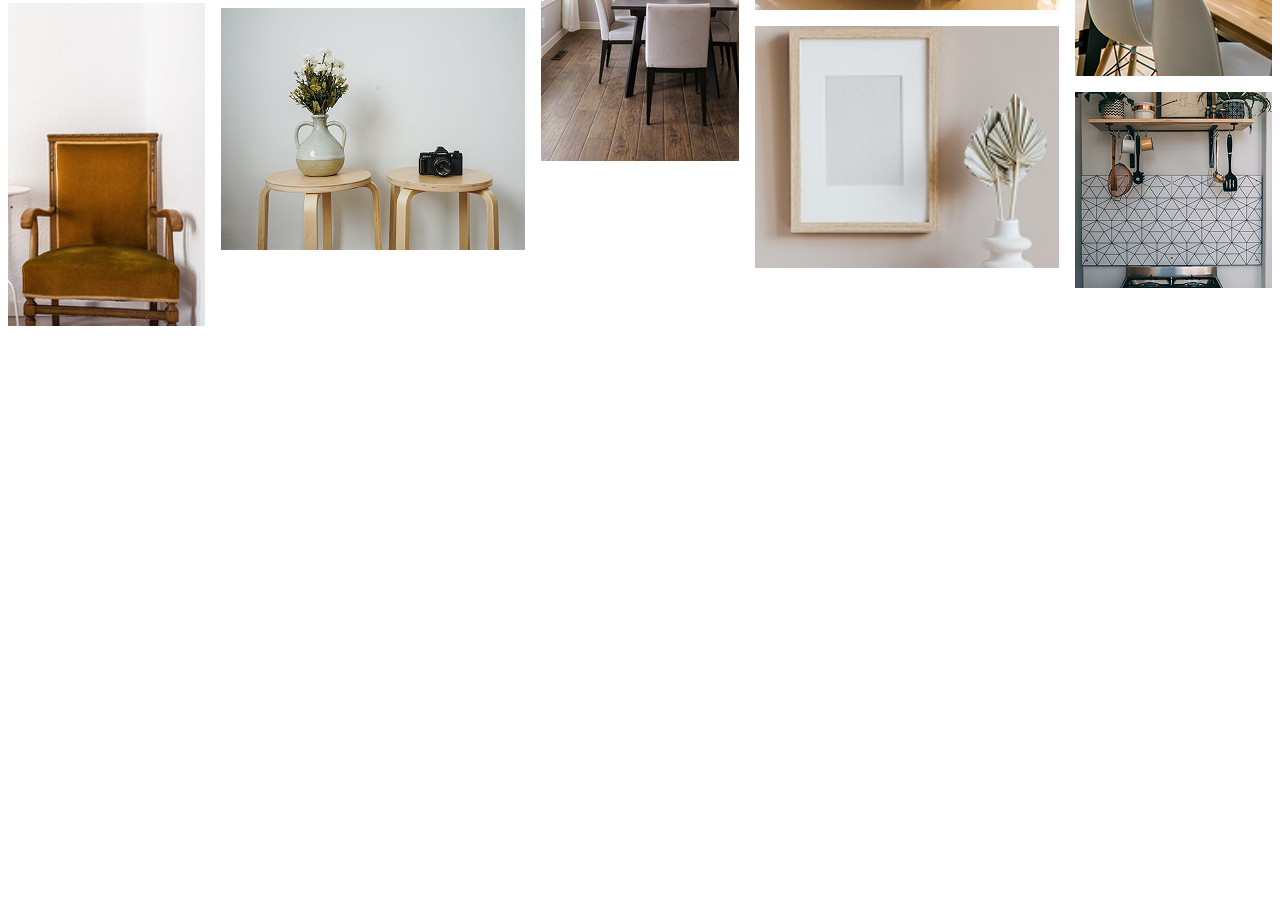
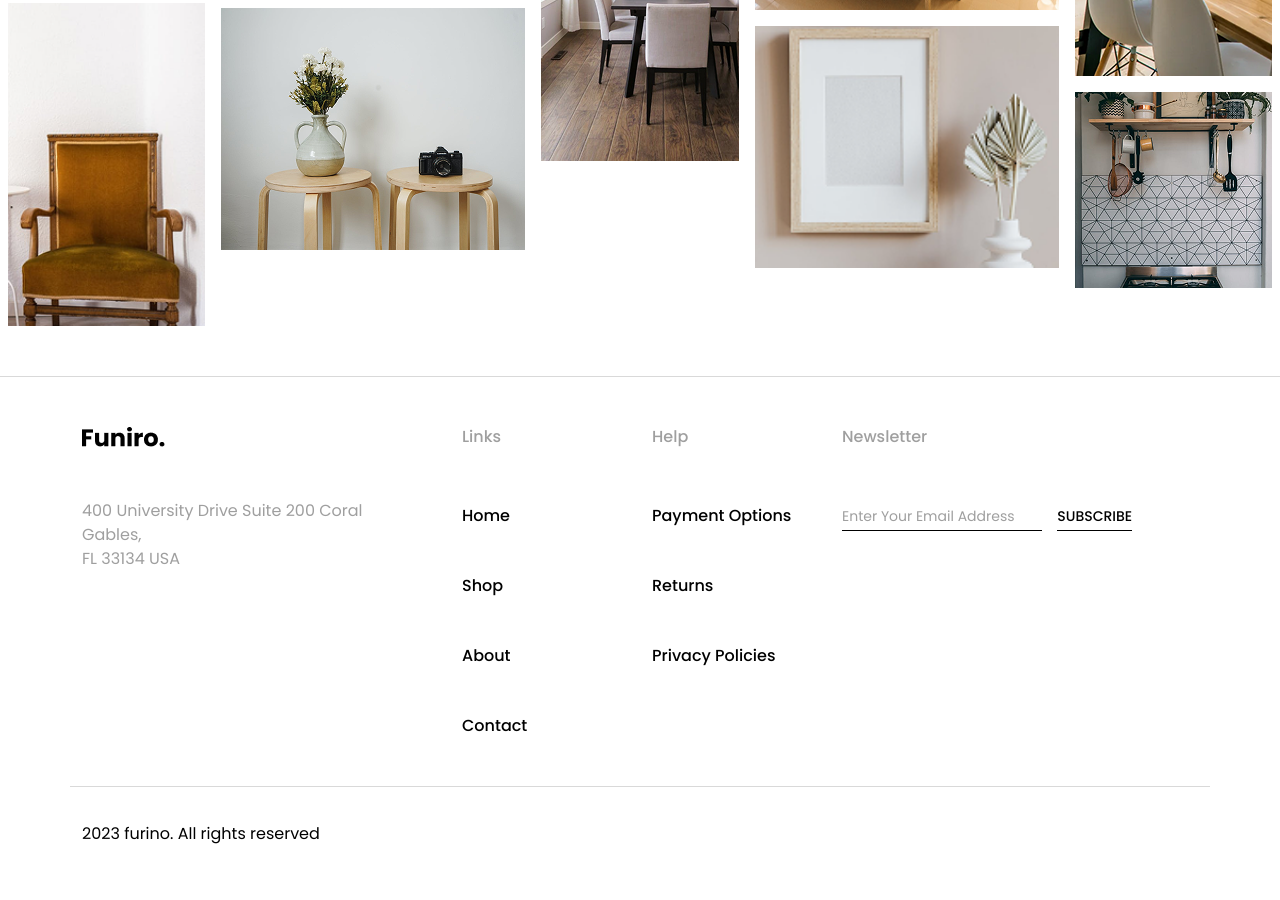
Before and after one commit to dev-mehedihassan/furniro, a plain HTML site: page index.html in a window 1280 px wide. Shown: the part 4068-4968 px from the top of the page. Before the commit the page ends 4444 px from the top, so only its background shows below. Drawn offline with Linux system fonts and the light colour scheme.

Commit message:
footer section added

```diff
--- a/css/style.css
+++ b/css/style.css
@@ -555,3 +555,107 @@ h1, h2, h3, h4, h5, h6, p{
 }
 
 /* ====== Share Setup Section Style End ====== */
+
+/* ====== Footer Section Style Start ====== */
+#footer {
+    padding-top: 48px;
+    padding-bottom: 38px;
+    border-top: 1px solid #D9D9D9;
+}
+
+.footer_address {
+    width: 285px;
+    font-weight: 400;
+    font-size: 16px;
+    line-height: 24px;
+    color: #9F9F9F;
+    margin-top: 50px;
+}
+
+.footer_heading {
+    font-weight: 500;
+    font-size: 16px;
+    line-height: 24px;
+    color: #9F9F9F;
+    margin-bottom: 55px;
+}
+
+.footer_links ul {
+    padding: 0;
+    margin: 0;
+}
+
+.footer_links ul li {
+    margin-bottom: 46px;
+}
+
+.footer_links ul li:last-child {
+    margin-bottom: 0;
+}
+
+.footer_links ul li a {
+    font-weight: 500;
+    font-size: 16px;
+    line-height: 24px;
+    color: #000000;
+    transition: all linear 0.3s;
+}
+
+.footer_links ul li a:hover {
+    color: #B88E2F;
+}
+
+.newsletter_form {
+    display: block;
+    margin-top: 53px;
+}
+
+.newsletter_input {
+    border: none;
+    border-bottom: 1px solid #000000;
+    padding-bottom: 3px;
+    font-weight: 400;
+    font-size: 14px;
+    line-height: 21px;
+    color: #000000;
+    outline: none;
+    width: 200px;
+    margin-right: 11px;
+    background: transparent;
+}
+
+.newsletter_input::placeholder {
+    color: #9F9F9F;
+}
+
+.newsletter_btn {
+    border: none;
+    border-bottom: 1px solid #000000;
+    padding-bottom: 3px;
+    background: transparent;
+    font-weight: 500;
+    font-size: 14px;
+    line-height: 21px;
+    color: #000000;
+    cursor: pointer;
+    transition: all linear 0.3s;
+}
+
+.newsletter_btn:hover {
+    color: #B88E2F;
+    border-color: #B88E2F;
+}
+
+.footer_top {
+    padding-bottom: 48px;
+    border-bottom: 1px solid #D9D9D9;
+}
+
+.copyright_text {
+    font-weight: 400;
+    font-size: 16px;
+    line-height: 24px;
+    color: #000000;
+    margin-top: 35px;
+}
+/* ====== Footer Section Style End ====== */
--- a/index.html
+++ b/index.html
@@ -539,6 +539,67 @@
     </section>
     <!-- Share Setup Section End -->
 
+    <!-- Footer Section Start -->
+    <footer id="footer">
+      <div class="container">
+        <div class="row footer_top">
+          <div class="col-lg-4">
+            <div class="footer_brand">
+              <a href="#" class="footer_logo">
+                <img src="./images/footer_logo.png" alt="Not Found">
+              </a>
+              <address class="footer_address">
+                400 University Drive Suite 200 Coral<br />
+                Gables,<br />
+                FL 33134 USA
+              </address>
+            </div>
+          </div>
+          <div class="col-lg-2">
+            <div class="footer_links">
+              <h5 class="footer_heading">Links</h5>
+              <ul>
+                <li><a href="#">Home</a></li>
+                <li><a href="#">Shop</a></li>
+                <li><a href="#">About</a></li>
+                <li><a href="#">Contact</a></li>
+              </ul>
+            </div>
+          </div>
+          <div class="col-lg-2">
+            <div class="footer_links">
+              <h5 class="footer_heading">Help</h5>
+              <ul>
+                <li><a href="#">Payment Options</a></li>
+                <li><a href="#">Returns</a></li>
+                <li><a href="#">Privacy Policies</a></li>
+              </ul>
+            </div>
+          </div>
+          <div class="col-lg-4">
+            <div class="footer_newsletter">
+              <h5 class="footer_heading">Newsletter</h5>
+              <form class="newsletter_form">
+                <input
+                  type="email"
+                  class="newsletter_input"
+                  placeholder="Enter Your Email Address"
+                  required
+                />
+                <button type="submit" class="newsletter_btn">SUBSCRIBE</button>
+              </form>
+            </div>
+          </div>
+        </div>
+        <div class="row footer_bottom">
+          <div class="col-lg-12">
+            <p class="copyright_text">2023 furino. All rights reserved</p>
+          </div>
+        </div>
+      </div>
+    </footer>
+    <!-- Footer Section End -->
+
     <script src="./js/bootstrap.bundle.min.js"></script>
     <script src="./js/script.js"></script>
   </body>
```
Also changed, not shown: images/footer_logo.png (added).
